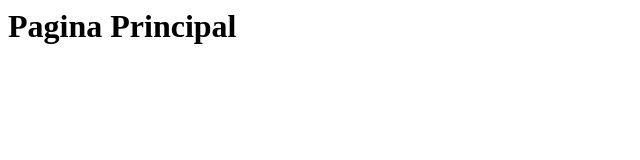
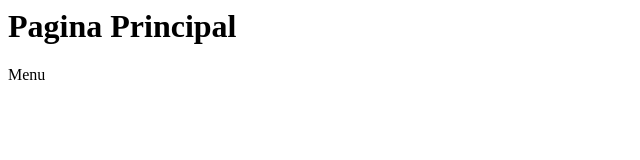
Before and after one commit to JohanSena123/EjemploHotelAtlantida, a plain HTML site: page index.html in a window 1280 px wide. Shown: the full height of the page, 0-640 px from the left. Drawn offline with Linux system fonts and the light colour scheme.

Commit message:
menu_v1
Se le agrego un div de menu

```diff
--- a/index.html
+++ b/index.html
@@ -4,5 +4,8 @@
   </head>
   <body>
     <h1>Pagina Principal</h1>
+    <div>
+      Menu
+    </div>
   </body>
 </html>
```
